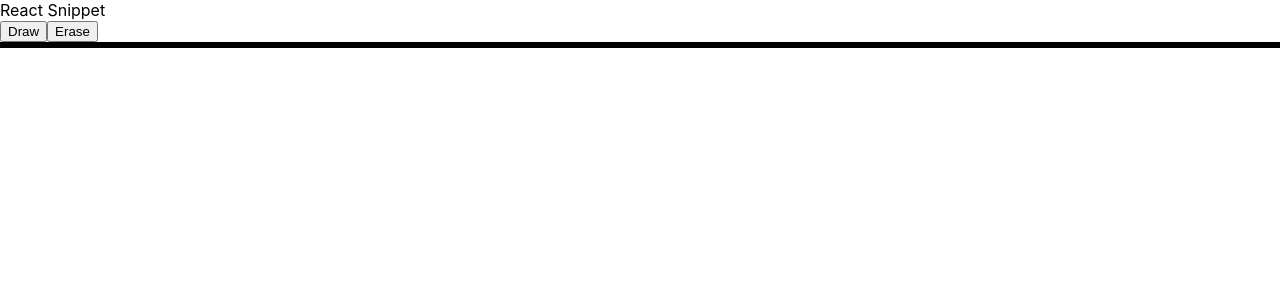
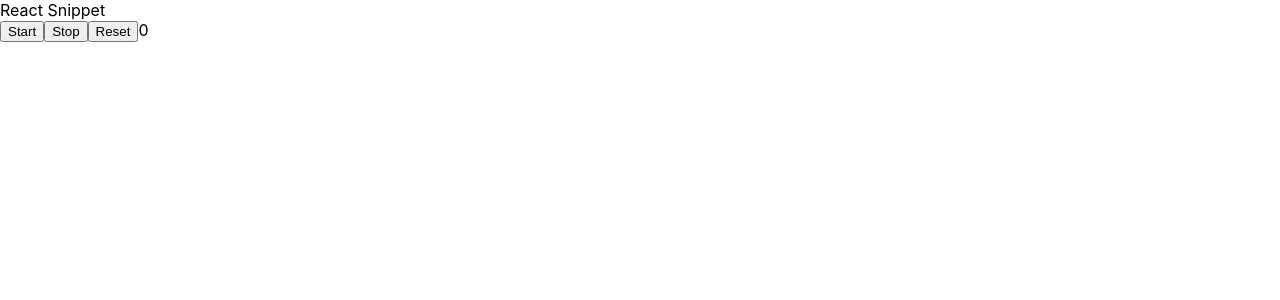
Before and after one commit to jiyulei/react-snippet-lab, a React (Create React App) app: page / in a window 1280 px wide. Shown: the top 300 px of the page. Built offline with nearby package versions, Linux system fonts and the light colour scheme.

Commit message:
Add components

```diff
--- a/src/App.js
+++ b/src/App.js
@@ -1,5 +1,5 @@
 import { ShoppingList } from "./components/ShoppingList/ShoppingList";
-import { ContactForm } from "./components/ContactForm.jsx/ContactForm";
+import { ContactForm } from "./components/ContactForm/ContactForm";
 import { TrafficLight } from "./components/TrafficLight/TrafficLight";
 import { CrouselContainer } from "./components/ImageCrousel/CrouselContainer";
 import { TicTacToe } from "./components/TicTacToe/TicTacToe";
@@ -10,6 +10,8 @@ import { CryptoConverter } from "./components/CryptoConverter/CryptoConverter";
 import { GridBox } from "./components/GridBox/GridBox";
 import { DiceRoller } from "./components/DiceRoller/DiceRoller";
 import { PixelArt } from "./components/PixelArt/PixelArt";
+import { Test } from "./components/TestComponent/TestComponent";
+import { StopWatch } from "./components/StopWatch/StopWatch";
 import "./index.css";
 
 function App() {
@@ -27,7 +29,9 @@ function App() {
       {/* <CryptoConverter/> */}
       {/* <GridBox /> */}
       {/* <DiceRoller /> */}
-      <PixelArt />
+      {/* <PixelArt /> */}
+      {/* <Test /> */}
+      <StopWatch />
     </div>
   );
 }
--- /dev/null
+++ b/src/components/StopWatch/StopWatch.jsx
@@ -0,0 +1,40 @@
+import { useRef, useEffect, useState } from "react";
+
+export const StopWatch = () => {
+  const [isRunning, setIsRunning] = useState(false);
+  const [elapsed, setElapsed] = useState(0);
+  const startTime = useRef(0);
+  const timeRef = useRef(null);
+
+  useEffect(() => {
+    if(isRunning) {
+        timeRef.current = setInterval(() => {
+            setElapsed(Date.now() - startTime.current)
+        }, 10)
+    }
+  }, [isRunning])
+
+  const handleStart = () => {
+    setIsRunning(true);
+    startTime.current = Date.now() - elapsed;
+  }
+
+  const handleStop = () => {
+      clearInterval(timeRef.current);
+      setIsRunning(false);
+  }
+
+  const handleReset = () => {
+    setIsRunning(false);
+    setElapsed(0);
+  }
+
+  return (
+    <div>
+      <button onClick={handleStart}>Start</button>
+      <button onClick={handleStop}>Stop</button>
+      <button onClick={handleReset}>Reset</button>
+      {elapsed / 1000}
+    </div>
+  );
+};
--- /dev/null
+++ b/src/components/TestComponent/TestComponent.jsx
@@ -0,0 +1,22 @@
+
+// event bubble
+export function Test() {
+  // 这里点击内部div后，先捕获外部outsideCapture
+  // 再执行内部inside clicked
+  // 再向上冒泡，执行outside（没有stopPropagation的情况）
+  return (
+    <div
+      onClickCapture={() => console.log("outsideCapture")}
+      onClick={() => console.log("outside")}
+    >
+      <div
+        onClick={(e) => {
+          //   e.stopPropagation();
+          console.log("inside clicked");
+        }}
+      >
+        click inside
+      </div>
+    </div>
+  );
+}
```
Also changed, not shown: test.html (added, +48 -0 lines), src/components/ContactForm/ContactForm.jsx (renamed from src/components/ContactForm.jsx/ContactForm.jsx), src/components/ContactForm/styles.css (renamed from src/components/ContactForm.jsx/styles.css).
